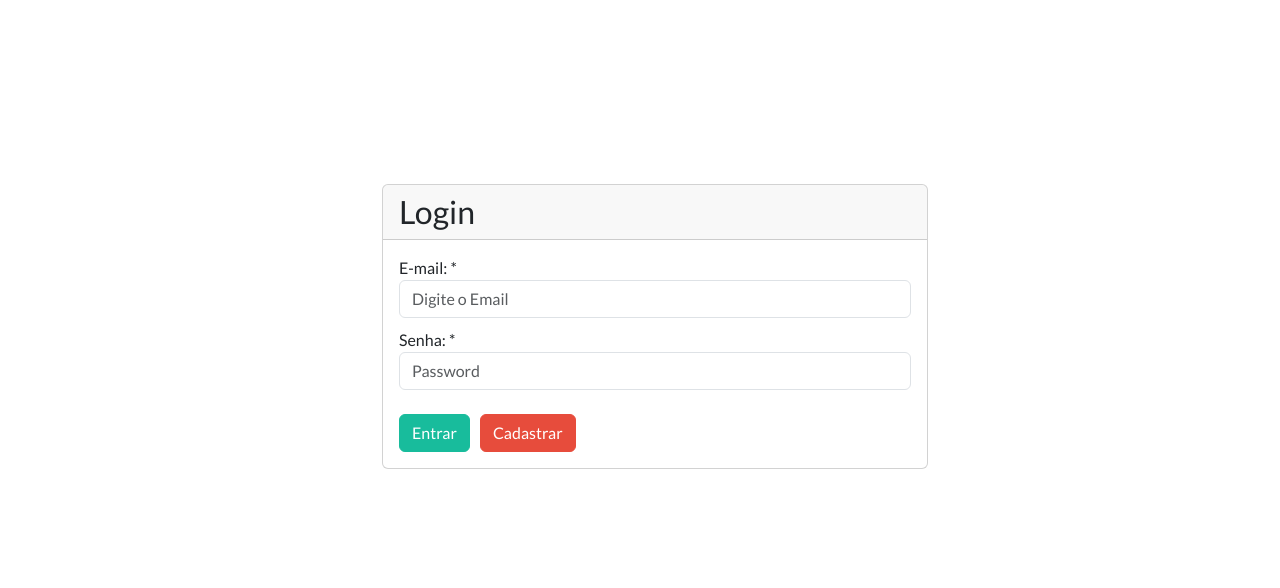
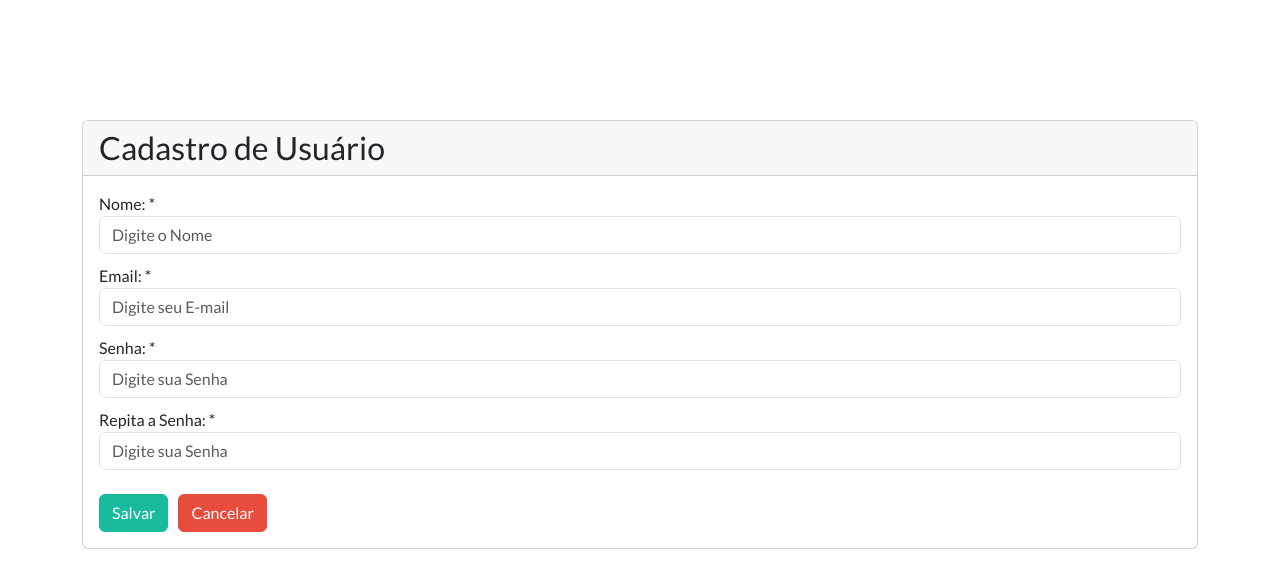
Before and after one commit to nelcael01/front_minhasfinancas, a React (Create React App) app: page / in a window 1280 px wide. Shown: the top 588 px of the page. Built offline with nearby package versions, Linux system fonts and the light colour scheme.

Commit message:
Implementação da view cadastroUsuario

```diff
--- a/src/App.js
+++ b/src/App.js
@@ -2,12 +2,13 @@
 import 'bootswatch/dist/flatly/bootstrap.css'
 import Login from "./views/login";
 import "./custom.css"
+import CadastroUsuario from "./views/cadastroUsuario";
 
 class App extends React.Component{
   render(){
     return(
       <div>
-        <Login />
+        <CadastroUsuario />
       </div>
 
     )
--- /dev/null
+++ b/src/views/cadastroUsuario.js
@@ -0,0 +1,81 @@
+import React from "react";
+import Card from './../components/card';
+import FormGroup from './../components/form-group';
+
+class CadastroUsuario extends React.Component{
+
+  state = {
+    nome: '',
+    email: '',
+    senha: '',
+    senhaRepetida: ''
+
+  }
+
+  cadastrar = () =>{
+    console.log(this.state);
+  }
+
+  render(){
+    return(
+      <div className="container">
+          <Card title="Cadastro de Usuário">
+            <div className="row">
+              <div className="col-lg-12">
+                <div className="bs-component">
+                    <FormGroup label="Nome: *" htmlFor="inputNome">
+                      <input
+                        onChange={e => this.setState({nome: e.target.value}) }
+                        type="text"
+                        id="inputNome"
+                        name="nome"
+                        className="form-control"value={this.state.nome}
+                        placeholder="Digite o Nome"
+                        style={{marginBottom: '10px'}}
+                      />
+                    </FormGroup>
+                    <FormGroup label="Email: *" htmlFor="inputEmail">
+                      <input
+                        onChange={e => this.setState({email: e.target.value}) }
+                        type="email"
+                        id="inputEmail"
+                        name="email"
+                        className="form-control"
+                        placeholder="Digite seu E-mail"
+                        style={{marginBottom: '10px'}}
+                      />
+                    </FormGroup>
+                    <FormGroup label="Senha: *" htmlFor="inputSenha">
+                      <input
+                        onChange={e => this.setState({senha: e.target.value}) }
+                        type="password"
+                        id="inputSenha"
+                        name="senha"
+                        className="form-control"
+                        placeholder="Digite sua Senha"
+                        style={{marginBottom: '10px'}}
+                      />
+                    </FormGroup>
+                    <FormGroup label="Repita a Senha: *" htmlFor="inputRepitaSenha">
+                      <input
+                        onChange={e => this.setState({senhaRepetida: e.target.value}) }
+                        type="password"
+                        id="inputRepitaSenha"
+                        name="senha"
+                        className="form-control"
+                        placeholder="Digite sua Senha"
+                      />
+                    </FormGroup>
+                  <br />
+                  <button style={{marginRight:'10px'}} type="button" className="btn btn-success" onClick={this.cadastrar}>Salvar</button>
+                  <button type="button" className="btn btn-danger">Cancelar</button>
+                </div>
+              </div>
+            </div>
+          </Card>
+      </div>
+    )
+  }
+}
+
+export default CadastroUsuario;
```
